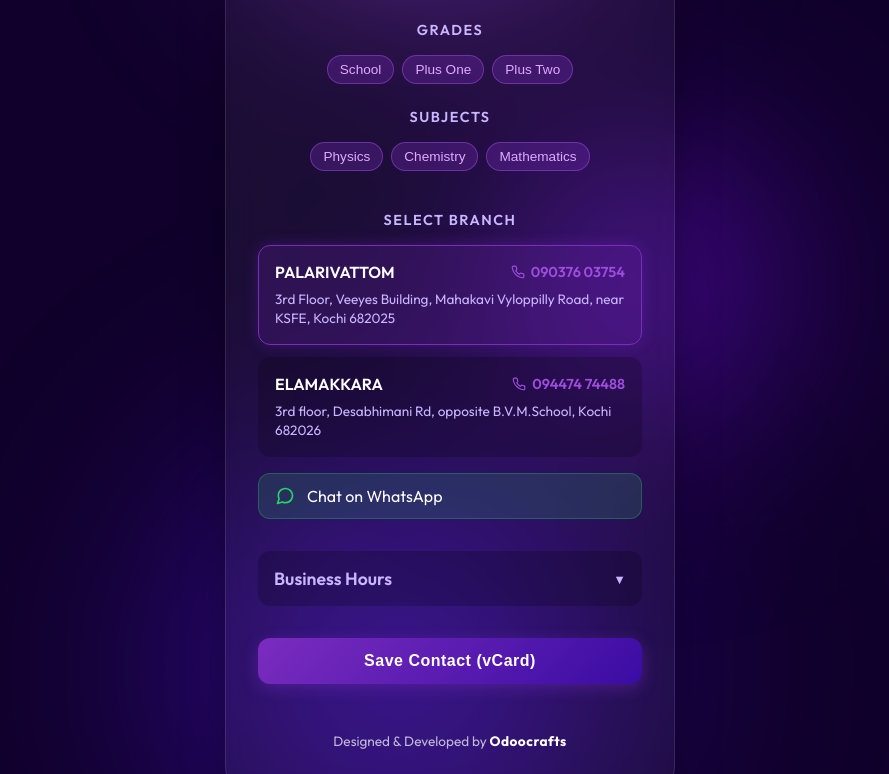
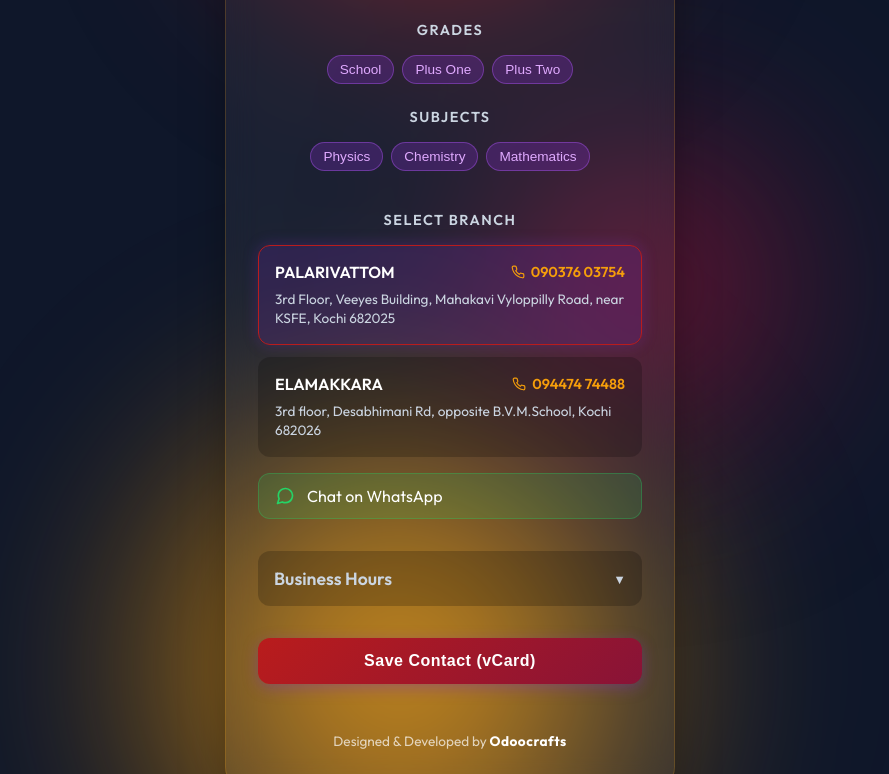
Before and after one commit to odoocrafts/magnum_tution, a website built with Vite: page index.html in a window 1280 px wide. Shown: the part 337-1111 px from the top of the page, without its empty margins (190-1079 px from the left). Built offline with nearby package versions, Linux system fonts and the light colour scheme.

Commit message:
Update color scheme to match new logo (Red, Gold, Navy)

```diff
--- a/style.css
+++ b/style.css
@@ -1,13 +1,13 @@
 :root {
-  --primary-color: #7b2cbf;
-  --primary-glow: #9d4edd;
-  --bg-color: #10002b;
+  --primary-color: #b91c1c;
+  --primary-glow: #f59e0b;
+  --bg-color: #0f172a;
   --card-bg: rgba(255, 255, 255, 0.05);
-  --card-border: rgba(255, 255, 255, 0.1);
+  --card-border: rgba(245, 158, 11, 0.2);
   --text-main: #ffffff;
-  --text-muted: #c8b6ff;
-  --success: #06d6a0;
-  --danger: #ef476f;
+  --text-muted: #cbd5e1;
+  --success: #10b981;
+  --danger: #ef4444;
   --font-family: 'Outfit', sans-serif;
 }
 
@@ -51,7 +51,7 @@ body {
   right: -10%;
   width: 50vw;
   height: 50vw;
-  background: radial-gradient(circle, #3a0ca3, transparent 70%);
+  background: radial-gradient(circle, var(--primary-glow), transparent 70%);
   animation-delay: -3s;
 }
 
@@ -60,7 +60,7 @@ body {
   left: 50%;
   width: 30vw;
   height: 30vw;
-  background: radial-gradient(circle, #560bad, transparent 70%);
+  background: radial-gradient(circle, #881337, transparent 70%);
   animation-delay: -5s;
 }
 
@@ -407,7 +407,7 @@ h1 {
   width: 100%;
   padding: 14px;
   text-align: center;
-  background: linear-gradient(135deg, var(--primary-color), #3a0ca3);
+  background: linear-gradient(135deg, var(--primary-color), #881337);
   color: white;
   text-decoration: none;
   border-radius: 12px;
```
Also changed, not shown: logo.png.
